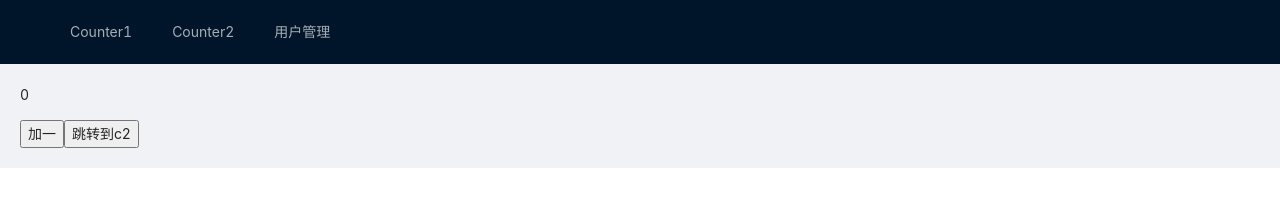
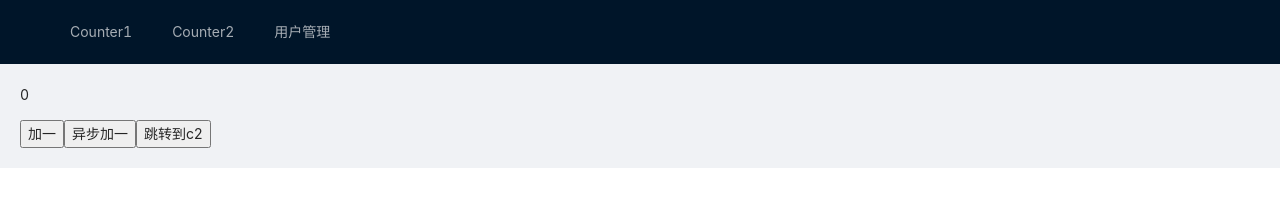
Before and after one commit to shihangbo/ws-react, a React app: page /user#/counter1 in a window 1280 px wide. Shown: the top 210 px of the page. Built offline with nearby package versions, Linux system fonts and the light colour scheme.

Commit message:
feat:thunk使用

```diff
--- a/src/components/Counter1.tsx
+++ b/src/components/Counter1.tsx
@@ -1,7 +1,7 @@
 import * as React from 'react'
 import {Component} from 'react'
 import {connect} from 'react-redux'
-import {Dispatch} from 'redux'
+import { Dispatch } from 'redux';
 import { CombinedState } from '@/store/reducers'
 import { Counter1State } from '@/store/reducers/counter1'
 import * as types from '@/store/action-types';
@@ -10,9 +10,18 @@ import { push } from 'connected-react-router'
 // 1 编写组件
 // 2 连接仓库
 let mapStateToProps = (state:CombinedState):Counter1State => state.counter1
-let mapDispathToProps = (dispatch:Dispatch) => ({
+let mapDispathToProps = (dispatch:any) => ({
   add() {
     dispatch({type: types.ADD1})
+  },
+  // thunk 使用
+  asyncAdd() {
+    dispatch((dispatch:any, getState:any) => {
+      setTimeout(() => {
+        dispatch({type: types.ADD1})
+        console.log(1111, getState())
+      }, 1000)
+    })
   },
   goto(location:LocationDescriptorObject<LocationState>) {
     dispatch(push(location))
@@ -25,6 +34,7 @@ class Counter1 extends Component<Props> {
     return (<div>
       <p>{this.props.number}</p>
       <button onClick={()=>this.props.add()}>加一</button>
+      <button onClick={()=>this.props.asyncAdd()}>异步加一</button>
       <button onClick={()=>this.props.goto({pathname:'/counter2'})}>跳转到c2</button>
     </div>)
   }
```
